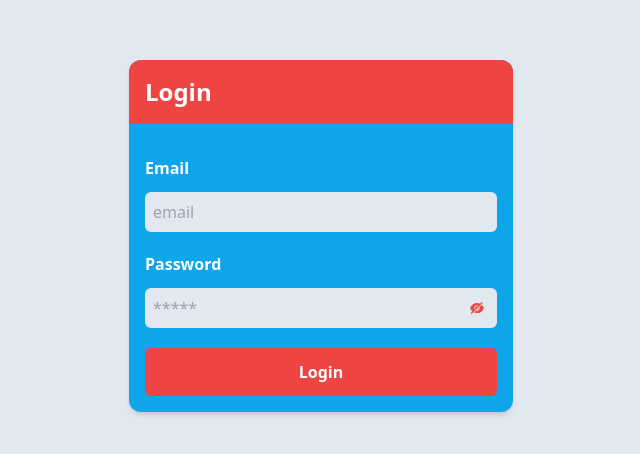
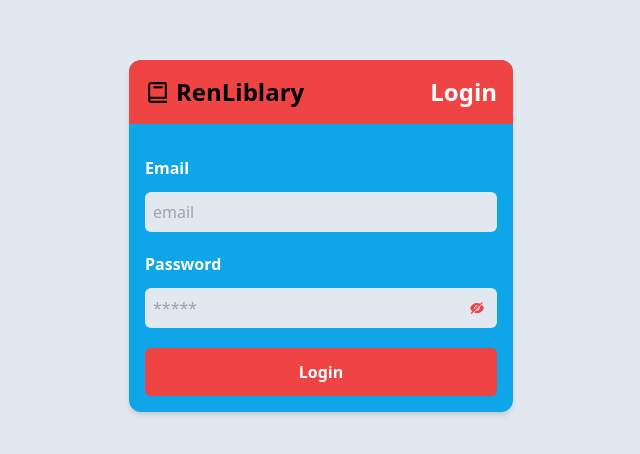
Before and after one commit to rendy278/RenLiblary, a React (Vite) app: page /login in a window 1280 px wide. Shown: the part 164-618 px from the top of the page, without its empty margins (319-959 px from the left). Built offline with nearby package versions, Linux system fonts and the light colour scheme.

Commit message:
add logo login page

```diff
--- a/src/components/Logo.tsx
+++ b/src/components/Logo.tsx
@@ -3,7 +3,7 @@ import { Link } from "react-router-dom";
 
 const Logo = () => {
   return (
-    <Link to="/" className="logo flex items-center dark:text-gray-800 gap-1.5">
+    <Link to="/" className="logo flex items-center  gap-1.5">
       <BiBook size={25} />
       <h1 className="text-2xl font-bold">RenLiblary</h1>
     </Link>
--- a/src/components/Navbar.tsx
+++ b/src/components/Navbar.tsx
@@ -49,7 +49,7 @@ const Navbar = ({ handleLogout }: { handleLogout: () => void }) => {
 
   return (
     <nav className="w-full p-4 bg-sky-500 text-white shadow-md">
-      <div className="w-full flex justify-between items-center">
+      <div className="w-full flex justify-between gap-3 items-center">
         <Logo />
         <div className="relative flex items-center gap-3">
           <ToggleNightMode />
--- a/src/pages/Login.tsx
+++ b/src/pages/Login.tsx
@@ -2,6 +2,7 @@ import { useState } from "react";
 import { useNavigate } from "react-router-dom";
 import { AiFillEye, AiFillEyeInvisible } from "react-icons/ai";
 import { getAccount } from "../controllers/AccountController";
+import Logo from "../components/Logo";
 
 type LoginState = {
   email: string;
@@ -58,7 +59,8 @@ const Login = () => {
     <section className="h-screen flex bg-slate-200 items-center justify-center w-full">
       <div className="container h-full flex-col p-6 flex items-center justify-center">
         <div className="rounded-xl w-full md:w-96 flex flex-col justify-center items-center gap-4 bg-sky-500 shadow-md">
-          <div className="bg-red-500 p-4 rounded-t-xl w-full">
+          <div className="bg-red-500 p-4 rounded-t-xl w-full flex justify-between items-center gap-2">
+            <Logo />
             <h1 className="font-bold text-white text-2xl">Login</h1>
           </div>
           <form
```
